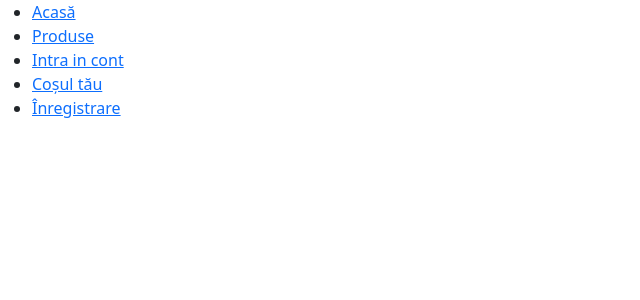
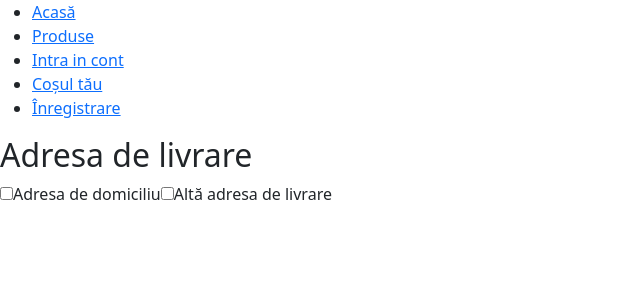
Before and after one commit to irinavlad01/PaintProject, a React (Create React App) app in the folder frontend/: page /comanda in a window 1280 px wide. Shown: the top 300 px of the page, without its empty margins (0-640 px from the left). Built offline with nearby package versions, Linux system fonts and the light colour scheme.

Commit message:
Modificare logica plasare comanda

```diff
--- a/frontend/src/App.js
+++ b/frontend/src/App.js
@@ -9,6 +9,7 @@ import { useEffect, useState } from 'react';
 import Account from './components/Account';
 import Orders from './components/Orders';
 import Register from './components/Register';
+import OrderDetails from './components/OrderDetails';
 
 function App() {
   const[isAuth, setIsAuth] = useState(false)
@@ -50,6 +51,7 @@ function App() {
           <Route path="/cont" element={<Account/>}></Route>
           <Route path="/comenzi" element={<Orders/>}></Route>
           <Route path="/inregistrare" element={<Register/>}></Route>
+          <Route path="/comanda" element={<OrderDetails/>}></Route>
         </Routes>
       </div>
     </>
--- a/frontend/src/components/Cart.js
+++ b/frontend/src/components/Cart.js
@@ -1,13 +1,13 @@
 import React from 'react'
 import {useState, useEffect} from 'react';
-import { useLocation } from 'react-router-dom';
+import { Link, useLocation } from 'react-router-dom';
 import API from '../services/API';
 
 
 function Cart() {
     const[isAuth, setIsAuth] = useState(false);
     const[addedProducts, setAddedProducts] = useState([]);
-    const[message, setMessage] = useState("");
+    // const[message, setMessage] = useState(""); pentru mesajul ca comanda a fost plasata cu succes
 
     //cand se adauga produs in cos, din product options
     const location = useLocation();
@@ -29,16 +29,16 @@ function Cart() {
     }
   }, [deletedProduct]);
 
-  const handleOrder = () => {
-    API.placeOrder().then(data => {
-        setMessage(data.message)
-    })
-    .catch(error => {
-      if(error.response && error.response.message === 401){
-        setIsAuth(false);
-      }}
-    )
-  }
+  // const handleOrder = () => {
+  //   API.placeOrder().then(data => {
+  //       setMessage(data.message)
+  //   })
+  //   .catch(error => {
+  //     if(error.response && error.response.message === 401){
+  //       setIsAuth(false);
+  //     }}
+  //   )
+  // }
 
   const handleDelete = (id) =>{
       API.deleteFromCart(id)
@@ -64,7 +64,7 @@ function Cart() {
                 <p>{product.culoare}</p>
                 <p>{product.marime}</p>
                 <p>{product.pret}</p>
-                <button onClick={() => handleDelete(product.id)} className='btn btn-danger'>Sterge artciol</button>
+                <button onClick={() => handleDelete(product.id_adaugare)} className='btn btn-danger'>Sterge artciol</button>
             </li>
         );
         }
@@ -72,9 +72,11 @@ function Cart() {
           })) : (<p>Cosul este gol.</p>))
         : (<p>Trebuie să fiți autentificat pentru a vizualiza cosul.</p>)}
     </ul>
-    {isAuth && addedProducts && addedProducts.length > 0 ? (<button className="btn btn-primary" onClick={handleOrder}>Comandă acum!</button>)
-    : null}
-    {message &&<p className="alert alert-success w-25" role="alert">{message}</p>}
+    {/* {isAuth && addedProducts && addedProducts.length > 0 ? (<button className="btn btn-primary" onClick={handleOrder}>Comandă acum!</button>)
+    : null} */}
+    {isAuth && addedProducts && addedProducts.length > 0 ? (<Link to="/comanda">Continua la finalizarea comenzii</Link>)
+    : null }
+    {/* {message &&<p className="alert alert-success w-25" role="alert">{message}</p>} */}
 
     </>
   )
--- a/frontend/src/components/OrderDetails.js
+++ b/frontend/src/components/OrderDetails.js
@@ -1,10 +1,43 @@
 import React from 'react'
 import { useState } from 'react'
 
+
 function OrderDetails() {
+  const [userAddressCheck, setUserAddressCheck] = useState(false);
+  const [newAddressCheck, setNewAddressCheck] = useState(false);
+
+  const handleUserAddress = () => {
+    if (!userAddressCheck){
+      setUserAddressCheck(true);
+      //interogheaza pentru datele utilizatorului autentificat
+    }else{
+      setUserAddressCheck(false);
+    }
+  }
+
+  const handleNewAddress = () => {
+    if(!newAddressCheck){
+      setNewAddressCheck(true);
+      //formular
+    }else{
+      setNewAddressCheck(false);
+    }
+  }
+
+
   return (
     <div>
-
+      <h2>Adresa de livrare</h2>
+      <form>
+        <label>
+          <input type='checkbox' checked={userAddressCheck} onChange={handleUserAddress}/>
+          Adresa de domiciliu
+        </label>
+        <label>
+          <input type='checkbox' checked={newAddressCheck} onChange={handleNewAddress}/>
+          Altă adresa de livrare
+        </label>
+      </form>
     </div>
   )
 }
```
Also changed, not shown: 2 other files (tests, documents, lock files or other folders).
